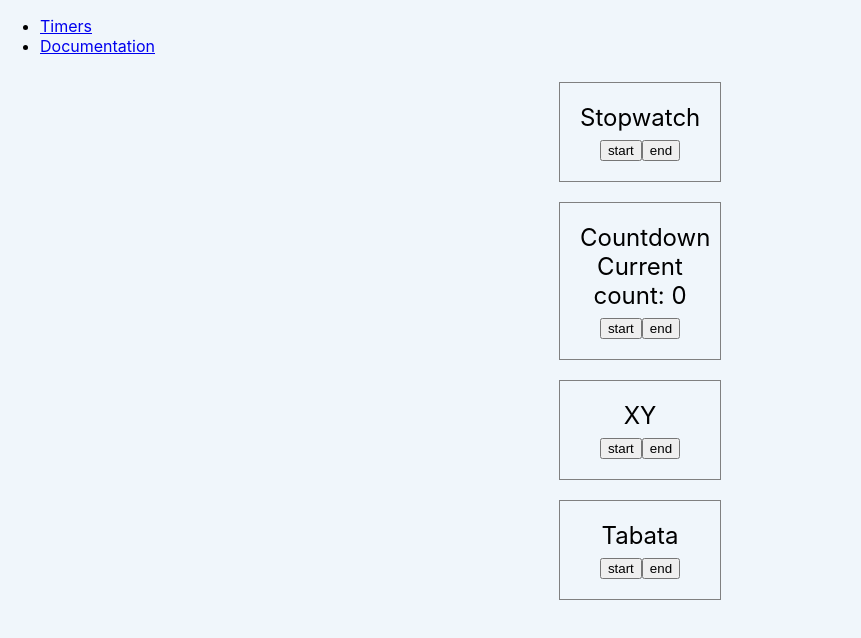
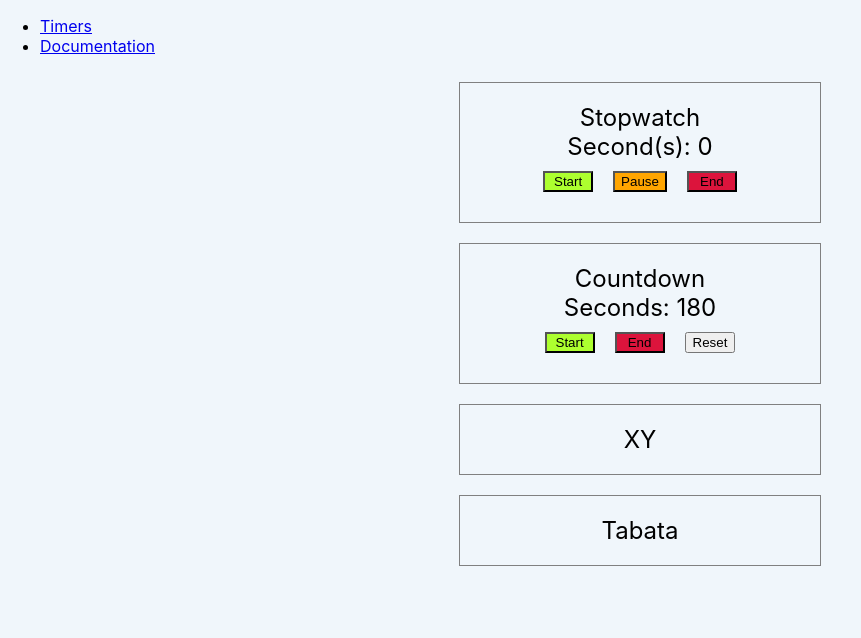
Before and after one commit to prof-tejera/assignment-1-chansub, a React (Create React App) app: page / in a window 1280 px wide. Shown: the top 638 px of the page, without its empty margins (0-861 px from the left). Built offline with nearby package versions, Linux system fonts and the light colour scheme.

Commit message:
work in progress
Work in progress

```diff
--- /dev/null
+++ b/src/components/generic/Button.css
@@ -0,0 +1,21 @@
+button{
+    cursor: pointer;
+    margin: 10px;
+    min-width: 50px;
+}
+
+.btn-start{
+    background-color: greenyellow;
+}
+
+.btn-pause{
+    background-color: orange;
+}
+
+.btn-end{
+    background-color: crimson;
+}
+.btn-disabled{
+    background-color: grey;
+    cursor: none;
+}
--- a/src/components/generic/Button.js
+++ b/src/components/generic/Button.js
@@ -1,27 +1,14 @@
-import React from "react";
-import PropTypes from "prop-types";
-import styled from "styled-components";
+import "./Button.css";
 
-const startColor = "#90EE90";
-
-const BButton = styled.button`
-    //background-color: ${startColor};
-    cursor: pointer;
-`;
-
-const Button = ({ active, text='start', ...props }) => {
+const Button = ({ active, text, ...btnProps }) => {
   return (
-    <BButton
-      className={active ? ".button-active" : "button-regular"}
+    <button
+      className={active ? ".btn-active" : "btn-disabled"}
+      {...btnProps}
     >
       {text}
-    </BButton>
+    </button>
   );
 };
 
-Button.propTypes = {
-    color: PropTypes.string,
-  };
-
-
 export default Button;
--- /dev/null
+++ b/src/components/generic/Panel.js
@@ -0,0 +1,7 @@
+import React from "react";
+
+const Panel = (props) => {
+  return <div className={props.className}>{props.children}</div>;
+};
+
+export default Panel;
--- a/src/components/timers/Countdown.js
+++ b/src/components/timers/Countdown.js
@@ -1,30 +1,53 @@
 import { useEffect, useState } from "react";
+import Panel from "../generic/Panel.js";
+import Button from "../generic/Button.js";
 
+//I took some inspiration from https://stackoverflow.com/questions/61923862/how-to-pause-a-setinterval-countdown-timer-in-react
 
 const Countdown = () => {
 
+    const [seconds, setSeconds] = useState(180);
+    const [pause, setPause] = useState(true);
 
-    const [startTime, setStartTime] = useState(0);
-    const [endTime, setEndTime] = useState(180);
-    const [currentTime, setCurrentTime] = useState(0);
+    useEffect(() => {
+        const interval = setInterval(performCount, 1000); //1000 millisecond = 1 second
+        return () => {
+            clearInterval(interval);
+        }
+    });
 
-    const sayHi = () => {
-        const date = new Date();
-        let curr = date.toLocaleTimeString();
-        console.log('current time', curr);
-        setCurrentTime(curr);
+    const performCount = () => {
+        if(!pause){
+            if(seconds > 0){
+                setSeconds(seconds - 1);
+                console.log('running now...', seconds);
+            }
+        }
     }
 
-    const start = () => {
-        setInterval(sayHi, 1000);
+    const handlePauseToggle = () => {
+        setPause(!pause);
+        console.log("Countdown",(pause)?'unpaused':'paused');
     }
-    const end = () => {
-        clearInterval(start);
+    const handleEnd = () => {
+        setPause(true);
+        setSeconds(0);
+        console.log("Countdown end called");
+    }
+    const handleReset = () => {
+        setPause(true);
+        setSeconds(180);
+        console.log("Countdown reset called");
     }
 
 
     return (
-        <><div>Current count: {currentTime}</div></>
+        <>
+        <Panel className={"output"}>Seconds: {seconds}</Panel>
+        <Button className={(pause)?'btn-start':'btn-pause'} text={(pause)?'Start':'Pause'} onClick={handlePauseToggle} disabled={(seconds === 0)? true:false}/>
+        <Button className='btn-end' text='End' onClick={handleEnd} disabled={(seconds === 0)? true:false}/>
+        <Button className='btn-reset' text='Reset' onClick={handleReset} />
+        </>
     );
 };
 
--- a/src/components/timers/Stopwatch.js
+++ b/src/components/timers/Stopwatch.js
@@ -1,3 +1,69 @@
-const Stopwatch = () => null;
+import { useEffect, useState } from "react";
+import Panel from "../generic/Panel.js";
+import Button from "../generic/Button.js";
+
+const Stopwatch = () => {
+
+    const [currentTime, setCurrentTime] = useState(0);
+    const [state, setState] = useState({intervalID:0, status:'start'});
+    let second = 0;
+
+    const handleStart = () => {
+        start();
+        console.log('Start button hit!');
+    }
+
+    const handlePause = () =>{
+        pause();
+        console.log('Pause button hit');
+    }
+
+    const handleEnd = () => {
+        end();
+        console.log('End button hit.');
+    }
+
+    const sayHi = () => {
+        //const date = new Date();
+        //let curr = date.toLocaleTimeString();
+        if(state.status !== 'paused'){
+            second += 1;
+            console.log('status:', state.status, 'current second:', second);
+            setCurrentTime(second);
+        }
+    }
+
+    const start = function () {
+        const id = setInterval(sayHi, 1000); //1000 millisecond = 1 second
+        setState(ev => ({
+            status:'started',
+            intervalID: id,
+        }));
+    }
+
+    const pause = function (){
+        setState(ev => ({
+            ...ev,
+            status:'paused',
+        }));
+    }
+
+    const end = () => {
+        clearInterval(state.intervalID);
+        setState(ev => ({
+            status:'end',
+            intervalID: 0,
+        }));
+    }
+
+
+    return (
+        <>
+        <Panel className={"output-"+state.intervalID}> Second(s): {currentTime}</Panel>
+        <Button className='btn-start' text="Start" onClick={handleStart} />
+        <Button className='btn-pause' text="Pause" onClick={handlePause} />
+        <Button className='btn-end' text='End' onClick={handleEnd}/></>
+    );
+};
 
 export default Stopwatch;
--- a/src/views/TimersView.js
+++ b/src/views/TimersView.js
@@ -5,7 +5,6 @@ import Stopwatch from "../components/timers/Stopwatch";
 import Countdown from "../components/timers/Countdown";
 import XY from "../components/timers/XY";
 import Tabata from "../components/timers/Tabata";
-import Button from "../components/generic/Button";
 
 
 const Timers = styled.div`
@@ -19,7 +18,7 @@ const Timer = styled.div`
   padding: 20px;
   margin: 10px;
   font-size: 1.5rem;
-  width: 120px;
+  width: 320px;
   text-align: center;
 `;
 
@@ -27,10 +26,10 @@ const TimerTitle = styled.div``;
 
 const TimersView = () => {
   const timers = [
-    { title: "Stopwatch", C: <Stopwatch />, b:<Button text="start"/>, be:<Button text="end"/>},
-    { title: "Countdown", C: <Countdown />, b:<Button text="start"/>, be:<Button text="end"/>},
-    { title: "XY", C: <XY />, b:<Button text="start"/>, be:<Button text="end"/>},
-    { title: "Tabata", C: <Tabata />, b:<Button text="start"/>, be:<Button text="end"/>},
+    { title: "Stopwatch", C: <Stopwatch />},
+    { title: "Countdown", C: <Countdown />},
+    { title: "XY", C: <XY />},
+    { title: "Tabata", C: <Tabata />},
   ];
 
   return (
```
